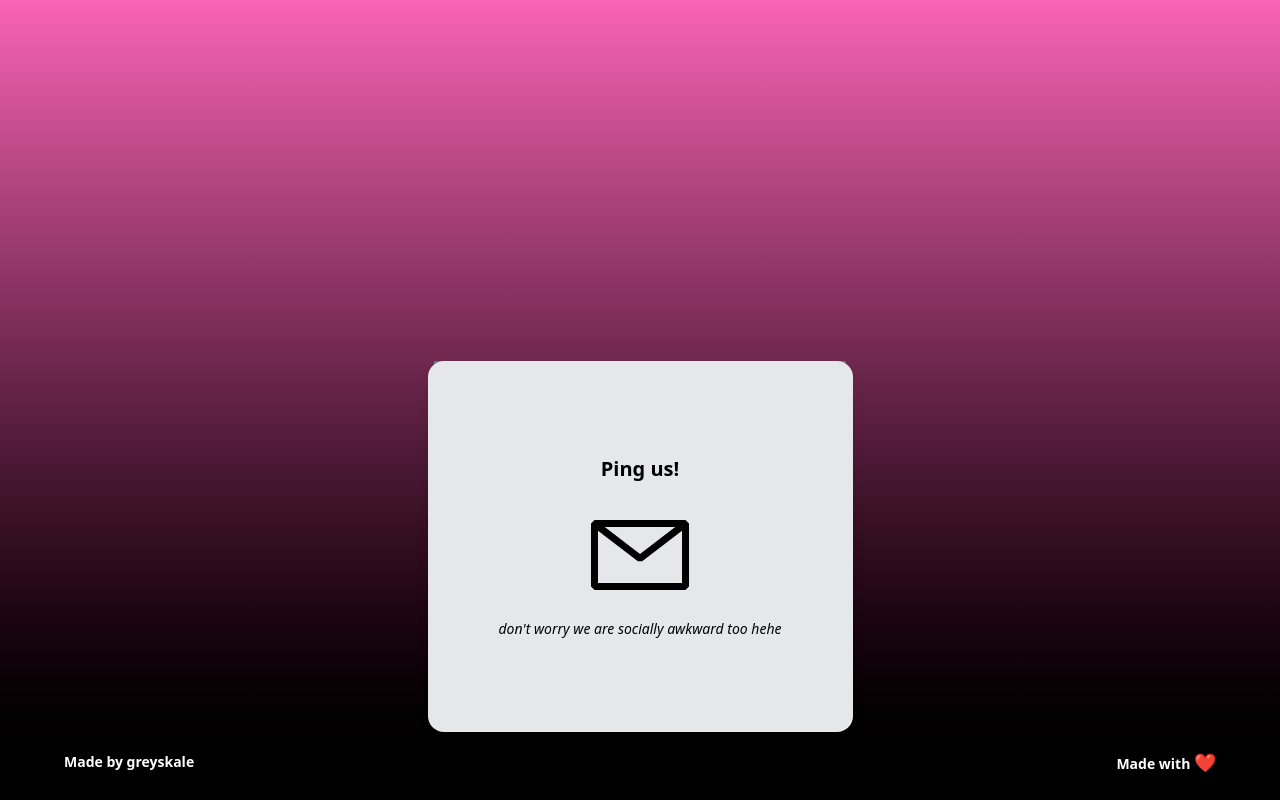
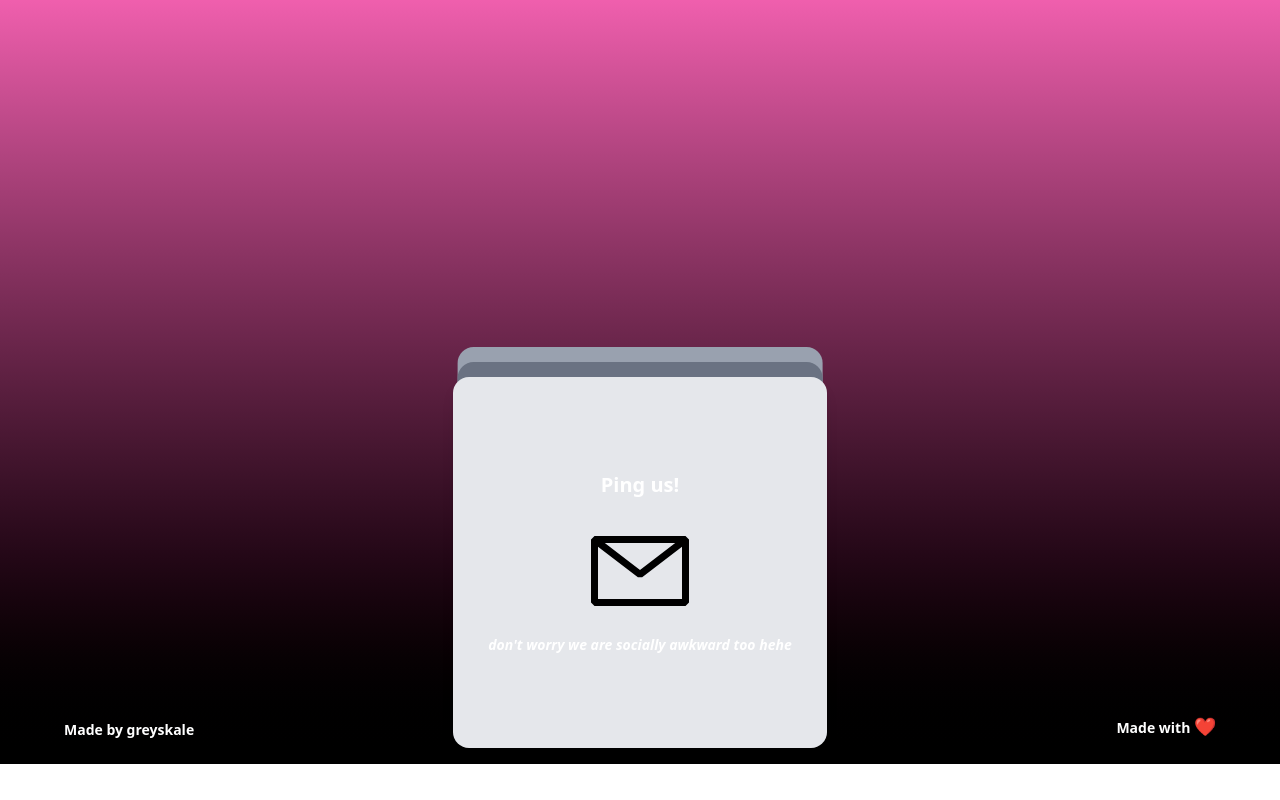
Before and after one commit to GreySkale-Foundation/website, a SvelteKit app: page / in a window 1280 px wide. Shown: the part 3605-4405 px from the top of the page. After the commit the page ends 4369 px from the top, so only its background shows below. Built offline with nearby package versions, Linux system fonts and the light colour scheme; a web font is replaced by a local one.

Commit message:
(fix) Card Positioning Desktop

```diff
--- a/src/routes/+page.svelte
+++ b/src/routes/+page.svelte
@@ -5,7 +5,7 @@
     import Events from "$lib/components/events.svelte";
     import Tiles from "$lib/components/tiles.svelte";
     import Mission from "$lib/components/mission.svelte";
-    import {scrollReveal} from '$lib/scripts/lazyScroll'
+    import { scrollReveal } from "$lib/scripts/lazyScroll";
 </script>
 
 <!-- class="min-h-48 w-full bg-linear-to-b from-black from-40% via-pink-400 via-50% to-white to-60%"> -->
@@ -48,25 +48,52 @@
 
         <div class="pt-48"></div>
 
-        <section  use:scrollReveal>
+        <section use:scrollReveal>
             <Mission />
         </section>
 
         <div class="pt-48"></div>
-        <section class="snap-center h-auto"  use:scrollReveal><Tiles /></section>
+        <section class="snap-center h-auto" use:scrollReveal><Tiles /></section>
 
         <div class="pt-20 sm:pt-80"></div>
-        <section class="relative snap-center z-10 overflow-hidden"  use:scrollReveal>
-            <Card />
-        </section>
-        <section  use:scrollReveal>
-            <footer
-                class="flex justify-between items-center px-8 py-4 text-sm text-white font-bold"
-            >
-                <p class="ml-8 mb-2">Made by greyskale</p>
-                <!-- moved slightly right -->
-                <p class="mr-8 mb-2">Made with <b class="text-lg">❤</b></p>
-                <!-- moved slightly left -->
+        <!-- <section -->
+        <!--     class="relative snap-center z-10 overflow-hidden" -->
+        <!--     use:scrollReveal -->
+        <!-- > -->
+        <!--     <div class="overflow-hidden"> -->
+        <!--         <Card /> -->
+        <!--     </div> -->
+        <!-- </section> -->
+        <!--         <section use:scrollReveal> -->
+        <!--             <footer class=" flex justify-between items-end relative px-8 py-4 text-sm text-white font-bold"> -->
+        <!--                 <div class="flex items-end"> -->
+        <!--                     <p class="ml-8 mb-2">Made by greyskale</p> -->
+        <!--                     <!-- moved slightly right -->
+        <!-- <div class="flex justify-center overflow-hidden"> -->
+        <!--                     <Card /> -->
+        <!--                 </div> -->
+        <!--                     <!-- moved slightly left -->
+        <!--                 </div> -->
+
+        <!--                     <p class="mr-8 mb-2">Made with <b class="text-lg">❤</b></p> -->
+        <!--             </footer> -->
+        <!--         </section> -->
+
+        <section use:scrollReveal>
+            <footer class="px-8 py-4 text-sm text-white font-bold relative">
+                <div class="flex justify-between items-end">
+                    <div class="flex-1">
+                        <p class="ml-8 mb-2">Made by greyskale</p>
+                    </div>
+                    <div class="flex-1 flex justify-center ">
+                        <Card />
+                    </div>
+                    <div class="flex-1 flex justify-end">
+                        <p class="mr-8 mb-2">
+                            Made with <b class="text-lg">❤</b>
+                        </p>
+                    </div>
+                </div>
             </footer>
         </section>
     </section>
```
